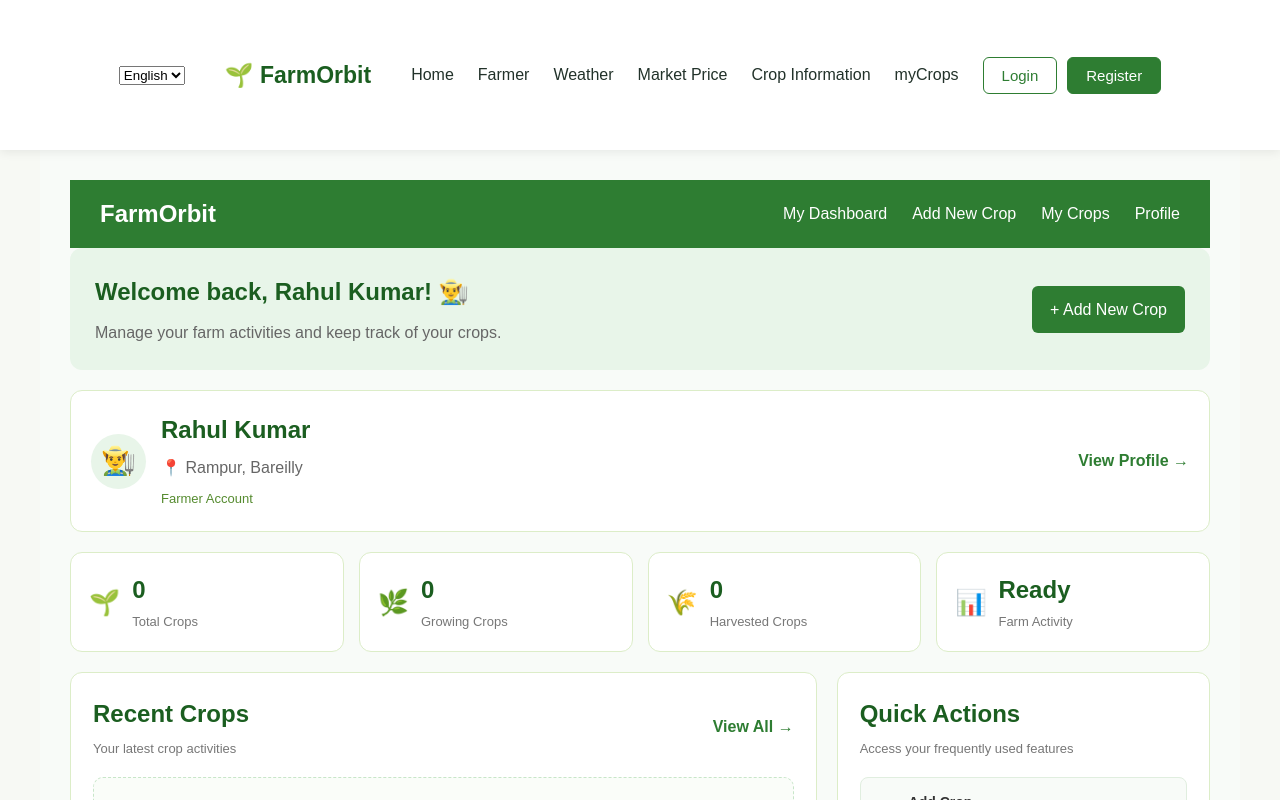
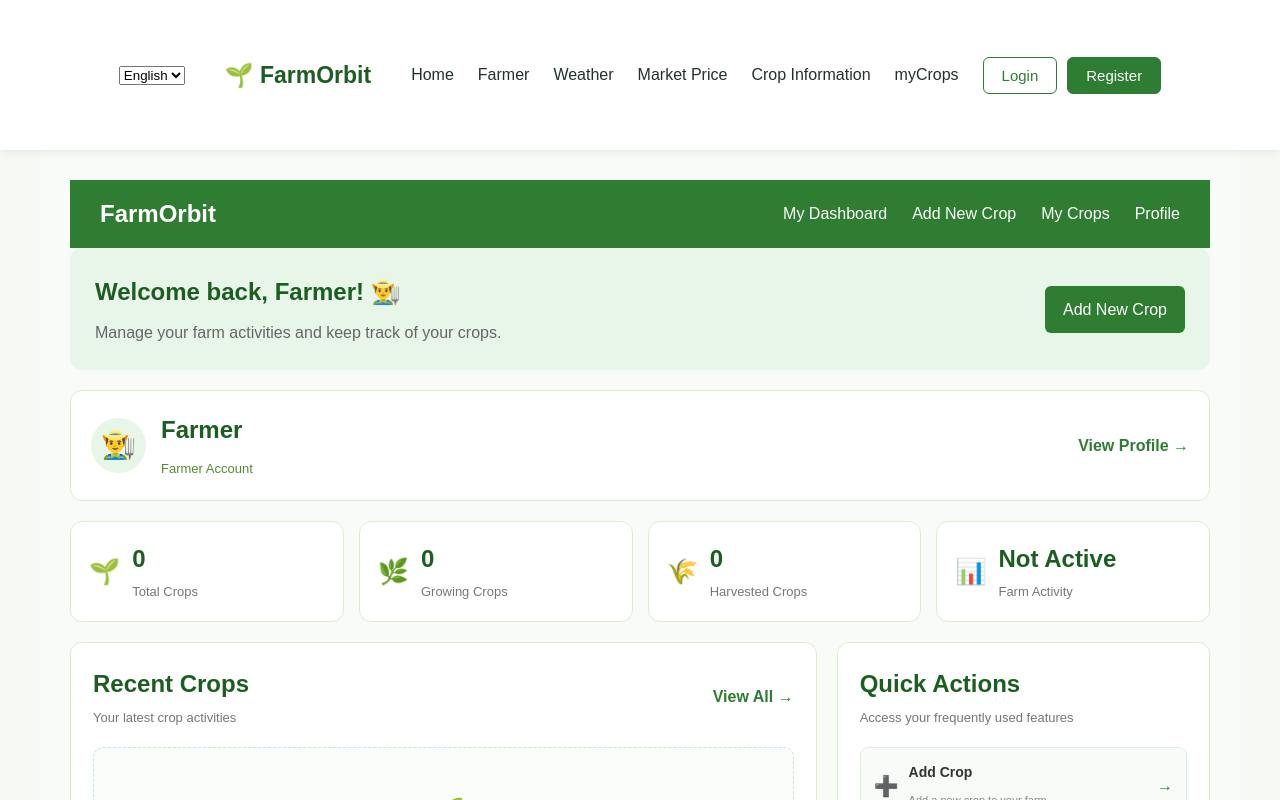
Before and after one commit to kalraananya2007-source/FarmOrbit, a React (Vite) app: page /farmer in a window 1280 px wide. Shown: the top 800 px of the page. Built offline with nearby package versions, Linux system fonts and the light colour scheme.

Commit message:
added general name in farmer dashboard

```diff
--- a/src/components/farmer.css
+++ b/src/components/farmer.css
@@ -91,11 +91,6 @@
 .farmer-container .farmer-info h2 {
   margin: 0 0 5px;
   color: #1b5e20;
-}
-
-.farmer-container .farmer-info p {
-  margin: 0 0 5px;
-  color: #666;
 }
 
 .farmer-container .farmer-info span {
--- a/src/components/farmer.jsx
+++ b/src/components/farmer.jsx
@@ -1,17 +1,18 @@
 import { useEffect, useState } from "react";
+
 import FarmerNavbar from "./farmerNavbar";
+
 import "./farmer.css";
+
 import { Link } from "react-router-dom";
 
 function Farmer() {
   const [crops, setCrops] = useState([]);
 
-  const farmerName = "Rahul Kumar";
-  const village = "Rampur";
-  const district = "Bareilly";
+  useEffect(() => {
+    const savedCrops =
+      JSON.parse(localStorage.getItem("crops")) || [];
 
-  useEffect(() => {
-    const savedCrops = JSON.parse(localStorage.getItem("crops")) || [];
     setCrops(savedCrops);
   }, []);
 
@@ -29,51 +30,50 @@ function Farmer() {
 
   return (
     <div className="farmer-container">
-
       <FarmerNavbar />
 
       {/* Welcome Section */}
       <section className="farmer-welcome">
         <div className="welcome-content">
-          <h1>Welcome back, {farmerName}! 👨‍🌾</h1>
+          <h1>Welcome back, Farmer! 👨‍🌾</h1>
+
           <p>
             Manage your farm activities and keep track of your crops.
           </p>
         </div>
 
-        <Link to="/add-crop" className="dashboard-add-btn">
-          + Add New Crop
+        <Link
+          to="/add-crop"
+          className="dashboard-add-btn"
+        >
+          Add New Crop
         </Link>
       </section>
-
 
       {/* Farmer Summary */}
       <section className="farmer-summary">
         <div className="summary-content">
-
           <div className="farmer-avatar">
             👨‍🌾
           </div>
 
           <div className="farmer-info">
-            <h2>{farmerName}</h2>
-            <p>
-              📍 {village}, {district}
-            </p>
+            <h2>Farmer</h2>
+
             <span>Farmer Account</span>
           </div>
-
         </div>
 
-        <Link to="/profile" className="profile-link">
+        <Link
+          to="/profile"
+          className="profile-link"
+        >
           View Profile →
         </Link>
       </section>
 
-
       {/* Statistics */}
       <section className="farmer-stats">
-
         <div className="stat-card">
           <div className="stat-icon">🌱</div>
 
@@ -82,7 +82,6 @@ function Farmer() {
             <p>Total Crops</p>
           </div>
         </div>
-
 
         <div className="stat-card">
           <div className="stat-icon">🌿</div>
@@ -93,7 +92,6 @@ function Farmer() {
           </div>
         </div>
 
-
         <div className="stat-card">
           <div className="stat-icon">🌾</div>
 
@@ -103,43 +101,41 @@ function Farmer() {
           </div>
         </div>
 
-
         <div className="stat-card">
           <div className="stat-icon">📊</div>
 
           <div>
             <h2>
-              {totalCrops > 0 ? "Active" : "Ready"}
+              {totalCrops > 0 ? "Active" : "Not Active"}
             </h2>
+
             <p>Farm Activity</p>
           </div>
         </div>
-
       </section>
-
 
       {/* Main Dashboard */}
       <section className="dashboard-grid">
 
         {/* Recent Crops */}
         <div className="farmer-recent-crops">
-
           <div className="recent-crops-header">
             <div>
               <h2>Recent Crops</h2>
+
               <p>Your latest crop activities</p>
             </div>
 
-            <Link to="/my-crops" className="view-all-btn">
+            <Link
+              to="/my-crops"
+              className="view-all-btn"
+            >
               View All →
             </Link>
           </div>
 
-
           {recentCrops.length === 0 ? (
-
             <div className="dashboard-no-crops">
-
               <div className="dashboard-empty-icon">
                 🌱
               </div>
@@ -154,30 +150,22 @@ function Farmer() {
                 to="/add-crop"
                 className="dashboard-empty-btn"
               >
-                + Add Your First Crop
+                Add Your First Crop
               </Link>
-
             </div>
-
           ) : (
-
             <div className="dashboard-crop-list">
-
               {recentCrops.map((crop) => (
-
                 <div
                   className="dashboard-crop-card"
                   key={crop.id}
                 >
-
                   <div className="dashboard-crop-info">
-
                     <div className="dashboard-crop-icon">
                       🌱
                     </div>
 
                     <div className="dashboard-crop-details">
-
                       <h3>{crop.name}</h3>
 
                       <div className="dashboard-crop-meta">
@@ -194,14 +182,10 @@ function Farmer() {
                         📅 Planted:{" "}
                         {crop.plantingDate || "Not available"}
                       </div>
-
                     </div>
-
                   </div>
 
-
                   <div className="dashboard-crop-right">
-
                     <span
                       className={`dashboard-crop-status ${
                         crop.status === "Harvested"
@@ -211,29 +195,20 @@ function Farmer() {
                     >
                       {crop.status || "Growing"}
                     </span>
-
                   </div>
-
                 </div>
-
               ))}
-
             </div>
-
           )}
-
         </div>
-
 
         {/* Quick Actions */}
         <div className="quick-actions">
-
           <h2>Quick Actions</h2>
 
           <p>
             Access your frequently used features
           </p>
-
 
           <Link
             to="/add-crop"
@@ -245,6 +220,7 @@ function Farmer() {
 
             <div className="quick-action-content">
               <h3>Add Crop</h3>
+
               <span>
                 Add a new crop to your farm
               </span>
@@ -252,7 +228,6 @@ function Farmer() {
 
             <b>→</b>
           </Link>
-
 
           <Link
             to="/my-crops"
@@ -264,6 +239,7 @@ function Farmer() {
 
             <div className="quick-action-content">
               <h3>My Crops</h3>
+
               <span>
                 View and manage your crops
               </span>
@@ -271,7 +247,6 @@ function Farmer() {
 
             <b>→</b>
           </Link>
-
 
           <Link
             to="/profile"
@@ -283,6 +258,7 @@ function Farmer() {
 
             <div className="quick-action-content">
               <h3>My Profile</h3>
+
               <span>
                 Manage your farmer profile
               </span>
@@ -290,11 +266,9 @@ function Farmer() {
 
             <b>→</b>
           </Link>
-
         </div>
 
       </section>
-
     </div>
   );
 }
```
